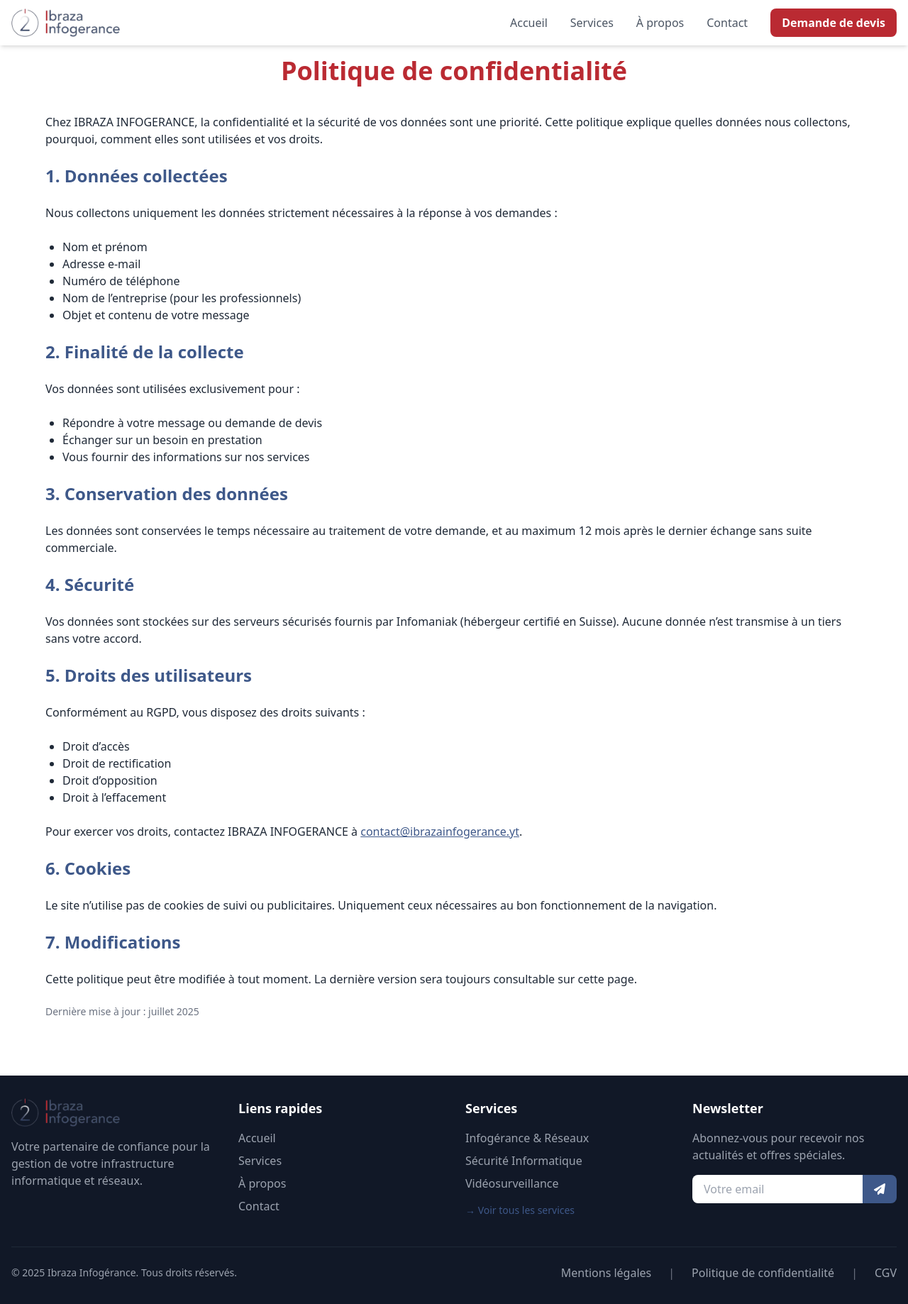
After one commit to Moussa976/ibrazainfogerance, a Symfony app: template templates/pages/politique_confidentialite.html.twig in a window 1280 px wide. The commit adds this page. Shown: the whole page at 71% size. Run offline with Twig, Linux system fonts and the light colour scheme; the template is opened without the code that fills it, so the values that code supplies are empty; some libraries are stand-ins or nearby versions.

Commit message:
GITINGORE

```diff
--- a/config/services.yaml
+++ b/config/services.yaml
@@ -16,3 +16,8 @@ services:
     App\Service\EmailService:
         arguments:
             $logoPath: '%ibraza.logo_path%'
+
+    App\Service\BrevoService:
+        arguments:
+            $brevoApiKey: '%env(BREVO_API_KEY)%'
+            $brevoListId: '%env(BREVO_LIST_ID)%'
--- a/src/Service/EmailService.php
+++ b/src/Service/EmailService.php
@@ -23,7 +23,7 @@ class EmailService
     ) {
         $this->mailer = $mailer;
         $this->twig = $twig;
-        $this->adminEmail = 'moussa@halogari.yt';//'contact@ibrazainfogerance.yt';
+        $this->adminEmail = 'contact@ibrazainfogerance.yt';//'';
         $this->logoPath = $logoPath;
     }
 
--- a/templates/base.html.twig
+++ b/templates/base.html.twig
@@ -26,16 +26,17 @@
 
     {% block stylesheets %}{% endblock %}
 </head>
-<body id="top" class="font-sans antialiased text-gray-800">
+<body id="top" class="flex flex-col min-h-screen font-sans antialiased text-gray-800">
 
     {% include 'partials/_navbar.html.twig' %}
 
-    {% block body %}{% endblock %}
+    <main class="flex-grow">
+        {% block body %}{% endblock %}
+    </main>
 
     {% include 'partials/_footer.html.twig' %}
 
     <script src="{{ asset('js/js.js') }}"></script>
     {% block javascripts %}{% endblock %}
-
 </body>
 </html>
--- /dev/null
+++ b/templates/pages/politique_confidentialite.html.twig
@@ -0,0 +1,69 @@
+{# templates/pages/politique_confidentialite.html.twig #}
+{% extends 'base.html.twig' %}
+{% block title %}Politique de confidentialité - Ibraza Infogérance{% endblock %}
+{% block body %}
+<section class="py-20 bg-white">
+  <div class="container mx-auto px-6 lg:px-16">
+    <h1 class="text-4xl font-bold text-center text-secondary mb-10">Politique de confidentialité</h1>
+
+    <div class="space-y-6 text-gray-800">
+      <p>
+        Chez IBRAZA INFOGERANCE, la confidentialité et la sécurité de vos données sont une priorité.
+        Cette politique explique quelles données nous collectons, pourquoi, comment elles sont utilisées et vos droits.
+      </p>
+
+      <h2 class="text-2xl font-semibold text-primary mt-6">1. Données collectées</h2>
+      <p>Nous collectons uniquement les données strictement nécessaires à la réponse à vos demandes :</p>
+      <ul class="list-disc ml-6">
+        <li>Nom et prénom</li>
+        <li>Adresse e-mail</li>
+        <li>Numéro de téléphone</li>
+        <li>Nom de l’entreprise (pour les professionnels)</li>
+        <li>Objet et contenu de votre message</li>
+      </ul>
+
+      <h2 class="text-2xl font-semibold text-primary mt-6">2. Finalité de la collecte</h2>
+      <p>Vos données sont utilisées exclusivement pour :</p>
+      <ul class="list-disc ml-6">
+        <li>Répondre à votre message ou demande de devis</li>
+        <li>Échanger sur un besoin en prestation</li>
+        <li>Vous fournir des informations sur nos services</li>
+      </ul>
+
+      <h2 class="text-2xl font-semibold text-primary mt-6">3. Conservation des données</h2>
+      <p>
+        Les données sont conservées le temps nécessaire au traitement de votre demande, et au maximum 12 mois après le dernier échange sans suite commerciale.
+      </p>
+
+      <h2 class="text-2xl font-semibold text-primary mt-6">4. Sécurité</h2>
+      <p>
+        Vos données sont stockées sur des serveurs sécurisés fournis par Infomaniak (hébergeur certifié en Suisse). Aucune donnée n’est transmise à un tiers sans votre accord.
+      </p>
+
+      <h2 class="text-2xl font-semibold text-primary mt-6">5. Droits des utilisateurs</h2>
+      <p>
+        Conformément au RGPD, vous disposez des droits suivants :
+      </p>
+      <ul class="list-disc ml-6">
+        <li>Droit d’accès</li>
+        <li>Droit de rectification</li>
+        <li>Droit d’opposition</li>
+        <li>Droit à l’effacement</li>
+      </ul>
+      <p>Pour exercer vos droits, contactez IBRAZA INFOGERANCE à <a href="mailto:contact@ibrazainfogerance.yt" class="text-primary underline">contact@ibrazainfogerance.yt</a>.</p>
+
+      <h2 class="text-2xl font-semibold text-primary mt-6">6. Cookies</h2>
+      <p>
+        Le site n’utilise pas de cookies de suivi ou publicitaires. Uniquement ceux nécessaires au bon fonctionnement de la navigation.
+      </p>
+
+      <h2 class="text-2xl font-semibold text-primary mt-6">7. Modifications</h2>
+      <p>
+        Cette politique peut être modifiée à tout moment. La dernière version sera toujours consultable sur cette page.
+      </p>
+
+      <p class="text-sm text-gray-500 mt-10">Dernière mise à jour : juillet 2025</p>
+    </div>
+  </div>
+</section>
+{% endblock %}
--- a/templates/partials/_footer.html.twig
+++ b/templates/partials/_footer.html.twig
@@ -13,6 +13,7 @@
 			<div>
 				<h4 class="text-lg font-bold mb-4">Liens rapides</h4>
 				<ul class="space-y-2">
+					{% if app.request.attributes.get('_route') == 'app_home' %}
 						<li>
 							<a href="#accueil" class="text-gray-400 hover:text-white transition">Accueil</a>
 						</li>
@@ -25,8 +26,23 @@
 						<li>
 							<a href="#contact" class="text-gray-400 hover:text-white transition">Contact</a>
 						</li>
+					{% else %}
+						<li>
+							<a href="{{ path('app_home') }}" class="text-gray-400 hover:text-white transition">Accueil</a>
+						</li>
+						<li>
+							<a href="{{ path('app_services') }}" class="text-gray-400 hover:text-white transition">Services</a>
+						</li>
+						<li>
+							<a href="{{ path('app_apropos') }}" class="text-gray-400 hover:text-white transition">À propos</a>
+						</li>
+						<li>
+							<a href="{{ path('app_contact') }}" class="text-gray-400 hover:text-white transition">Contact</a>
+						</li>
+					{% endif %}
 				</ul>
 			</div>
+
 
 			<div>
 				<h4 class="text-lg font-bold mb-4">Services</h4>
@@ -58,12 +74,14 @@
 			<div>
 				<h4 class="text-lg font-bold mb-4">Newsletter</h4>
 				<p class="text-gray-400 mb-4">Abonnez-vous pour recevoir nos actualités et offres spéciales.</p>
-				<form class="flex">
-					<input type="email" placeholder="Votre email" class="px-4 py-2 rounded-l-lg focus:outline-none text-gray-800 w-full">
+				<form action="{{ path('app_newsletter') }}" method="post" class="flex">
+					<input type="email" name="email" required placeholder="Votre email" class="px-4 py-2 rounded-l-lg focus:outline-none text-gray-800 w-full">
+					<input type="hidden" name="_token" value="{{ csrf_token('newsletter_form') }}">
 					<button type="submit" class="bg-primary hover:bg-primary/90 px-4 py-2 rounded-r-lg transition duration-300">
 						<i class="fas fa-paper-plane"></i>
 					</button>
 				</form>
+
 			</div>
 		</div>
 
@@ -72,9 +90,11 @@
 				{{ "now"|date('Y') }}
 				Ibraza Infogérance. Tous droits réservés.</p>
 			<div class="flex space-x-6">
-				<a href="#" class="text-gray-400 hover:text-white transition">Mentions légales</a>
-				<a href="#" class="text-gray-400 hover:text-white transition">Politique de confidentialité</a>
-				<a href="#" class="text-gray-400 hover:text-white transition">CGV</a>
+				<a href="{{ path('app_mentions') }}" class="text-gray-400 hover:text-white transition">Mentions légales</a>
+				<span class="text-gray-500">|</span>
+				<a href="{{ path('app_politique_confidentialite') }}" class="text-gray-400 hover:text-white transition">Politique de confidentialité</a>
+				<span class="text-gray-500">|</span>
+				<a href="{{ path('app_cgv') }}" class="text-gray-400 hover:text-white transition">CGV</a>
 			</div>
 		</div>
 	</div>
@@ -82,9 +102,7 @@
 
 <!-- Floating contact button -->
 <div id="scrollToTopBtn" class="fixed bottom-6 right-6 z-50 hidden">
-    <a href="#top"
-       class="bg-secondary hover:bg-secondary/90 text-white p-4 rounded-full shadow-lg flex items-center justify-center transition duration-300 transform hover:scale-110"
-       aria-label="Retour en haut" title="Haut de page">
+	<a href="#top" class="bg-secondary hover:bg-secondary/90 text-white p-4 rounded-full shadow-lg flex items-center justify-center transition duration-300 transform hover:scale-110" aria-label="Retour en haut" title="Haut de page">
 		<i class="fas fa-arrow-up text-xl"></i>
 	</a>
 </div>
```
Also changed, not shown: src/Controller/PageController.php (+49 -0 lines), src/Service/BrevoService.php (added, +38 -0 lines), templates/pages/cgv.html.twig (added, +51 -0 lines), templates/pages/contact.html.twig (+16 -3 lines), templates/pages/devis.html.twig (+12 -1 lines), templates/pages/home.html.twig (+6 -3 lines), templates/pages/mentions.html.twig (added, +28 -0 lines). Lines whose indentation alone changed are shown as unchanged.
